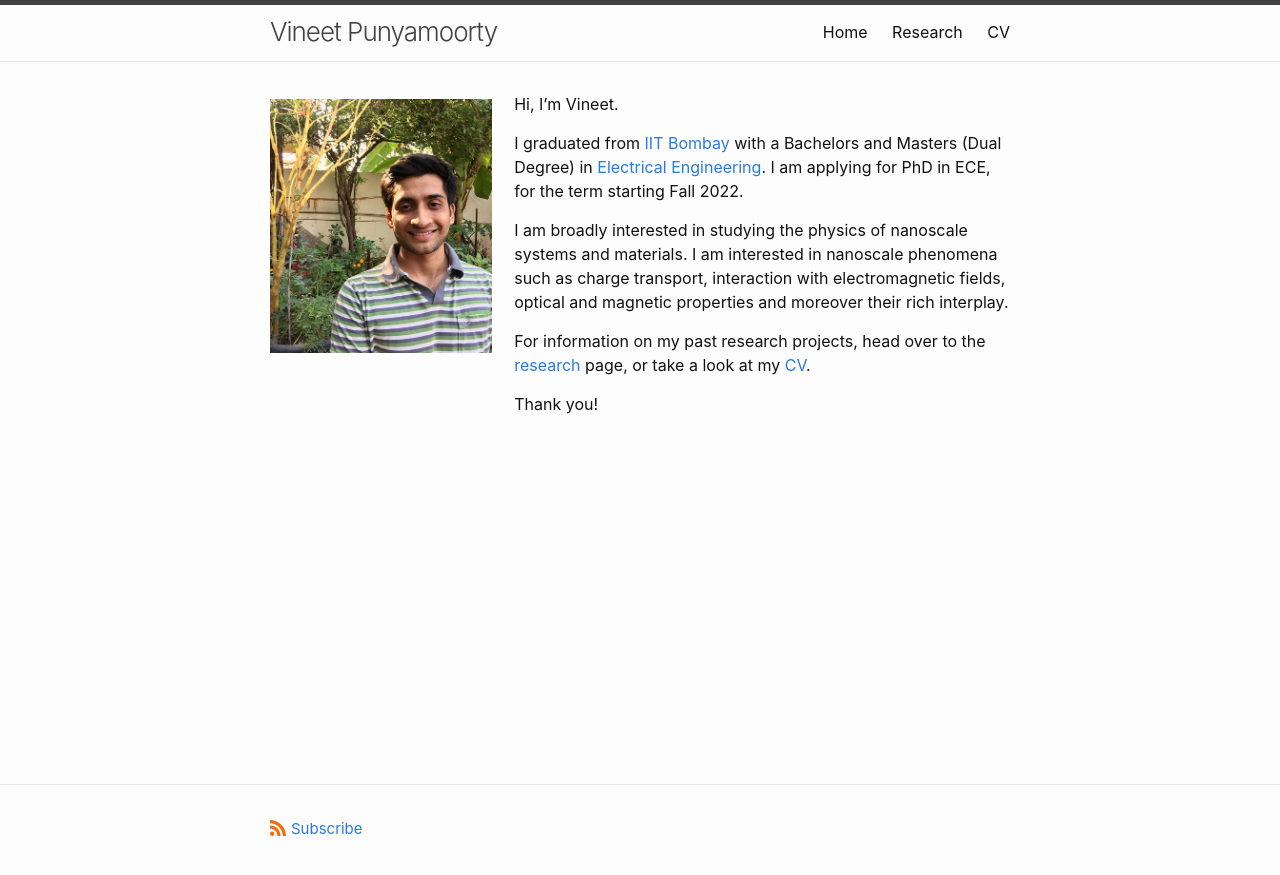
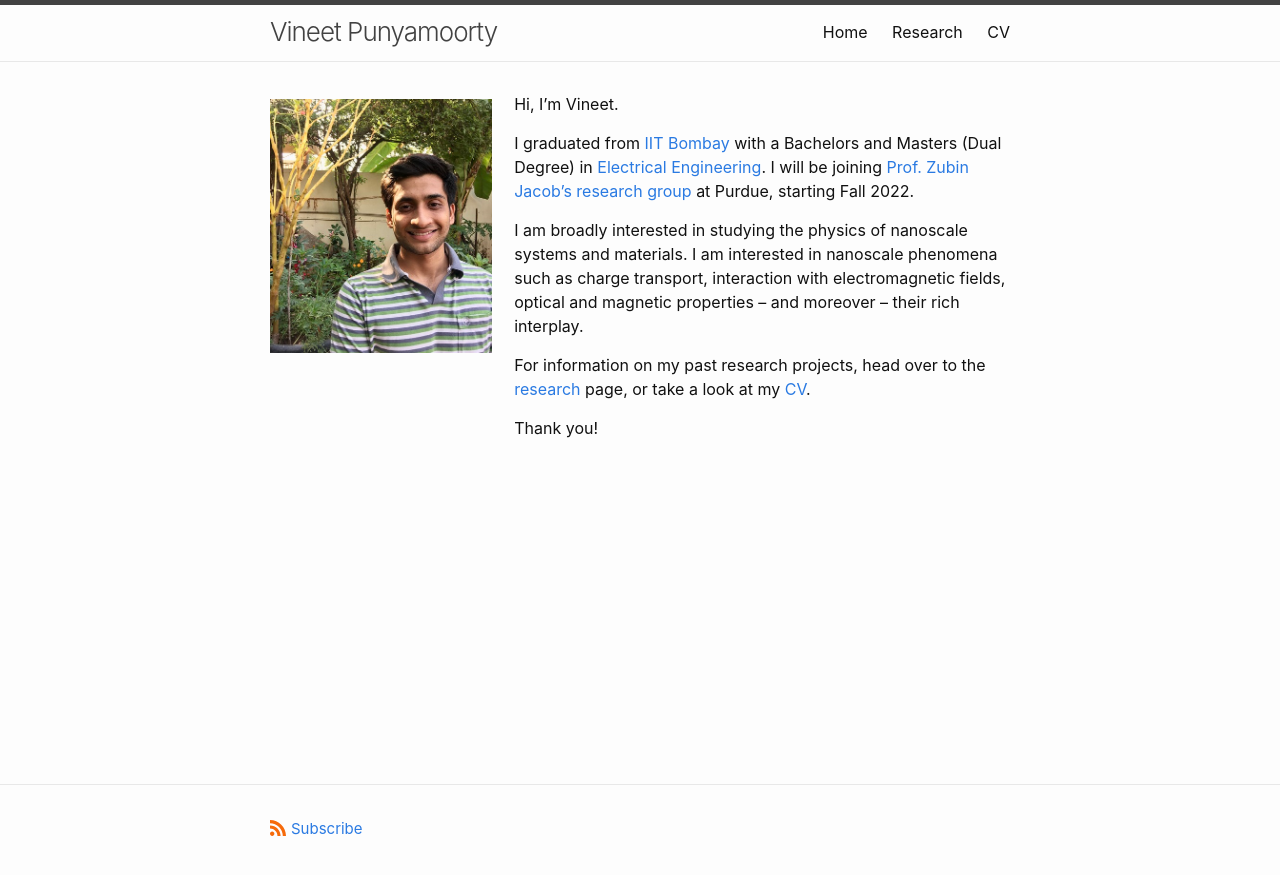
Before and after one commit to vineetpmoorty/vineetpmoorty.github.io, a Jekyll site: the page built from index.md, in a window 1280 px wide. Shown: the top 875 px of the page. Built offline with Jekyll 4.4.1, drawn with Linux system fonts in a browser that asks for light colours.

Commit message:
Update Index and add hyperlink in research

```diff
--- a/index.md
+++ b/index.md
@@ -7,9 +7,9 @@ order: 1
 <img src="/imgs/VineetDP.jpg" align="left" width="30%" style="padding-right:3%;padding-bottom:10%;padding-top:1%">
 Hi, I'm Vineet.
 
-I graduated from <a href="https://www.iitb.ac.in">IIT Bombay</a> with a Bachelors and Masters (Dual Degree) in <a href="https://www.ee.iitb.ac.in">Electrical Engineering</a>. I am applying for PhD in ECE, for the term starting Fall 2022.
+I graduated from <a href="https://www.iitb.ac.in">IIT Bombay</a> with a Bachelors and Masters (Dual Degree) in <a href="https://www.ee.iitb.ac.in">Electrical Engineering</a>. I will be joining <a href="https://electrodynamics.org">Prof. Zubin Jacob's research group</a> at Purdue, starting Fall 2022.
 
-I am broadly interested in studying the physics of nanoscale systems and materials. I am interested in nanoscale phenomena such as charge transport,  interaction with electromagnetic fields, optical and magnetic properties and moreover their rich interplay.
+I am broadly interested in studying the physics of nanoscale systems and materials. I am interested in nanoscale phenomena such as charge transport,  interaction with electromagnetic fields, optical and magnetic properties -- and moreover -- their rich interplay.
 
 For information on my past research projects, head over to the <a href="/research/"> research</a> page, or take a look at my <a href="/CV/">CV</a>.
 
```
Also changed, not shown: research.md (+1 -1 lines).
